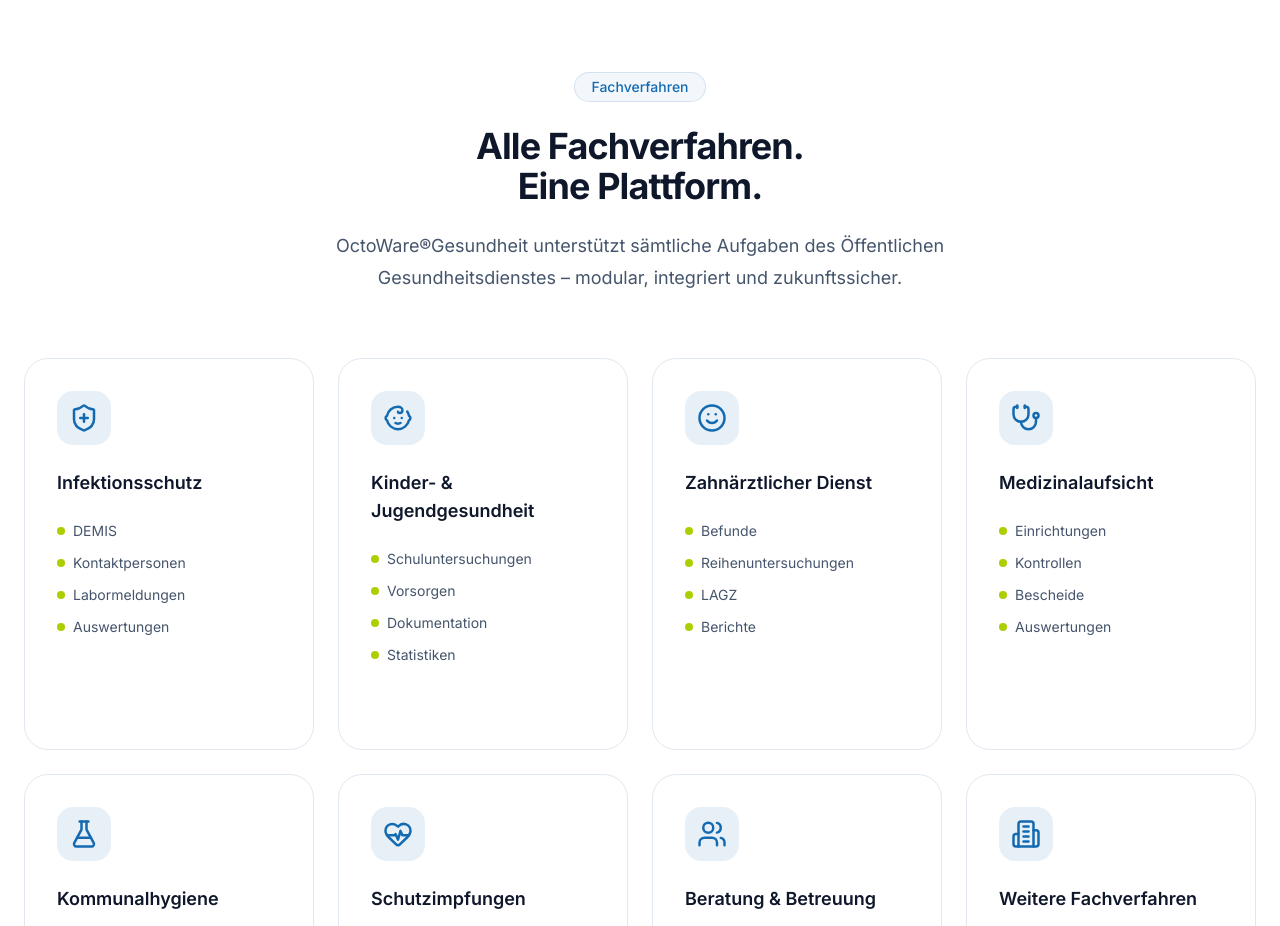
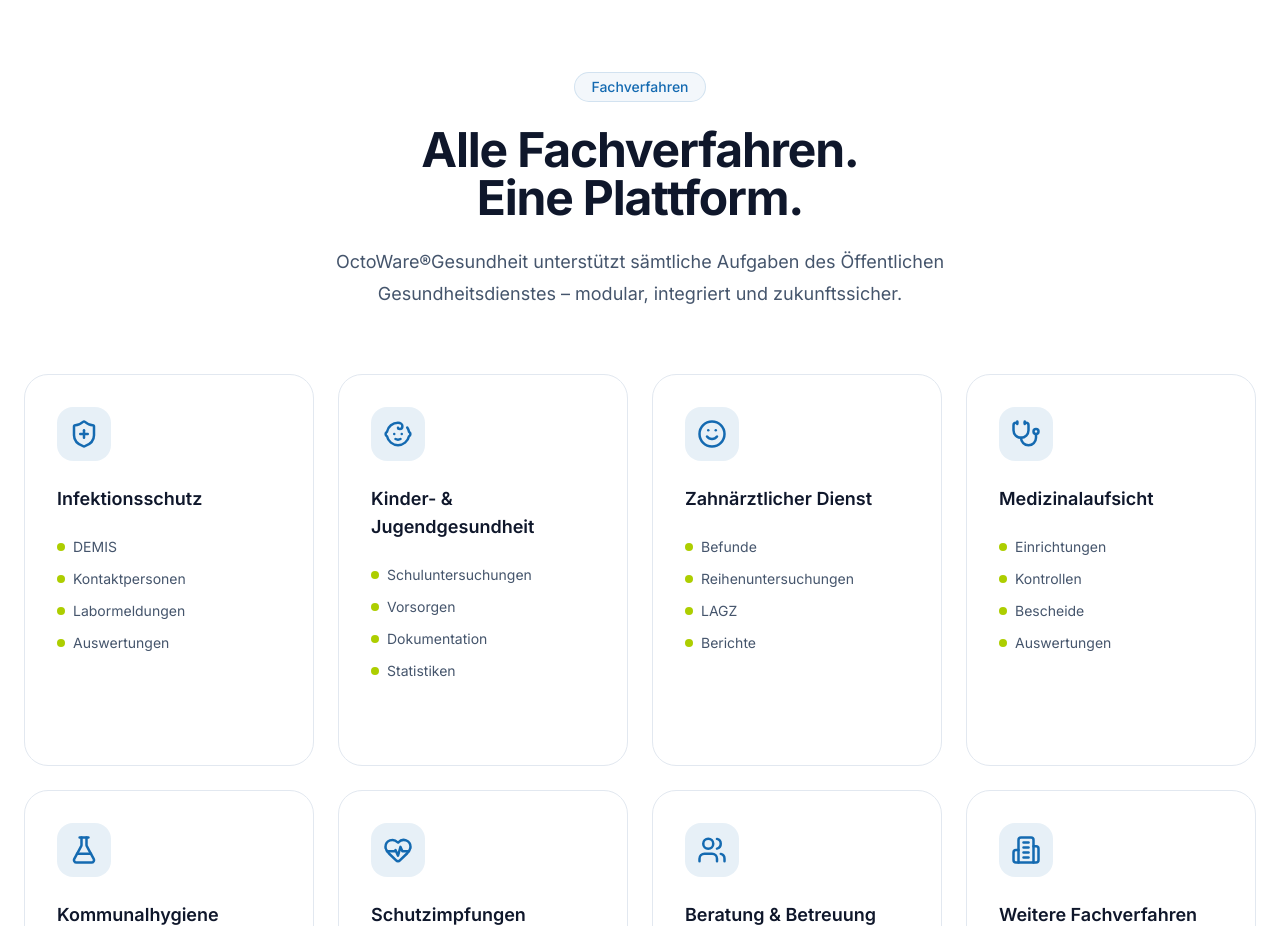
Before and after one commit to weblogger117-art/octoware-website, a Next.js app: page / in a window 1280 px wide. Shown: the part 2200-3126 px from the top of the page. Built offline with nearby package versions, Linux system fonts and the light colour scheme.

Commit message:
Update Modules.tsx

```diff
--- a/components/sections/Modules.tsx
+++ b/components/sections/Modules.tsx
@@ -102,7 +102,7 @@
             Fachverfahren
           </span>
 
-          <h2 className="mt-6 text-4xl font-bold tracking-tight text-slate-900">
+          <h2 className="mt-6 text-5xl font-bold tracking-tight text-slate-900">
             Alle Fachverfahren.
             <br />
             Eine Plattform.
```
